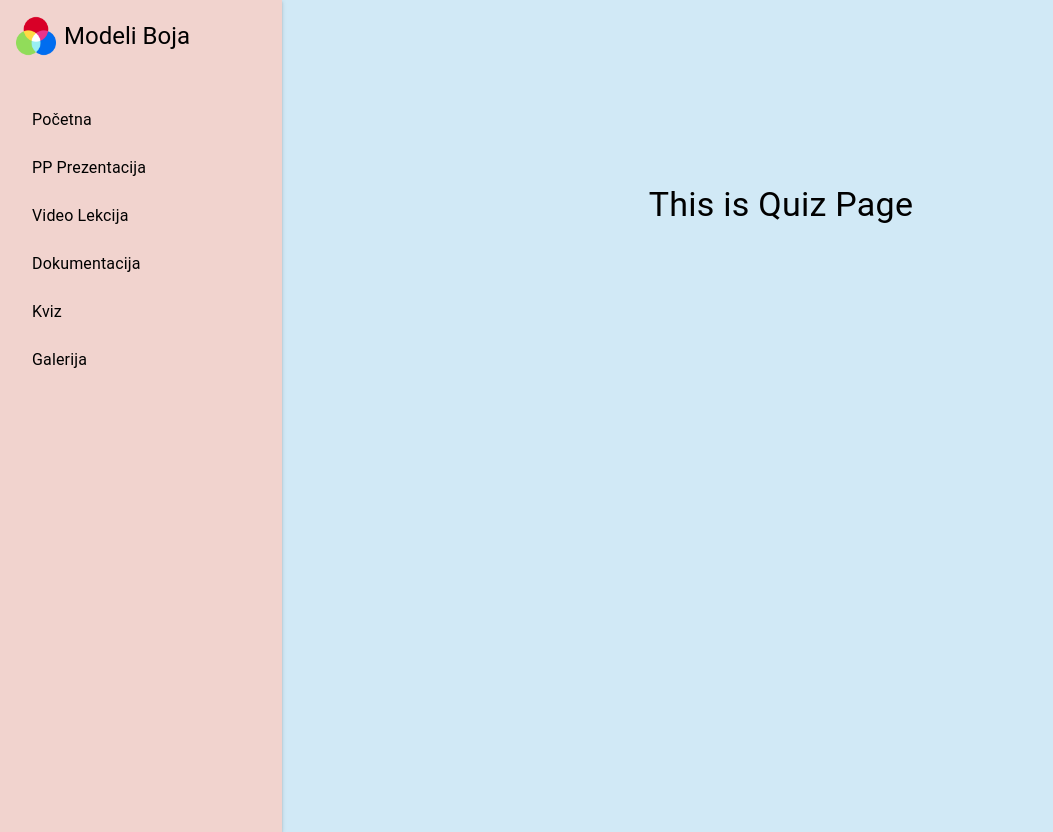
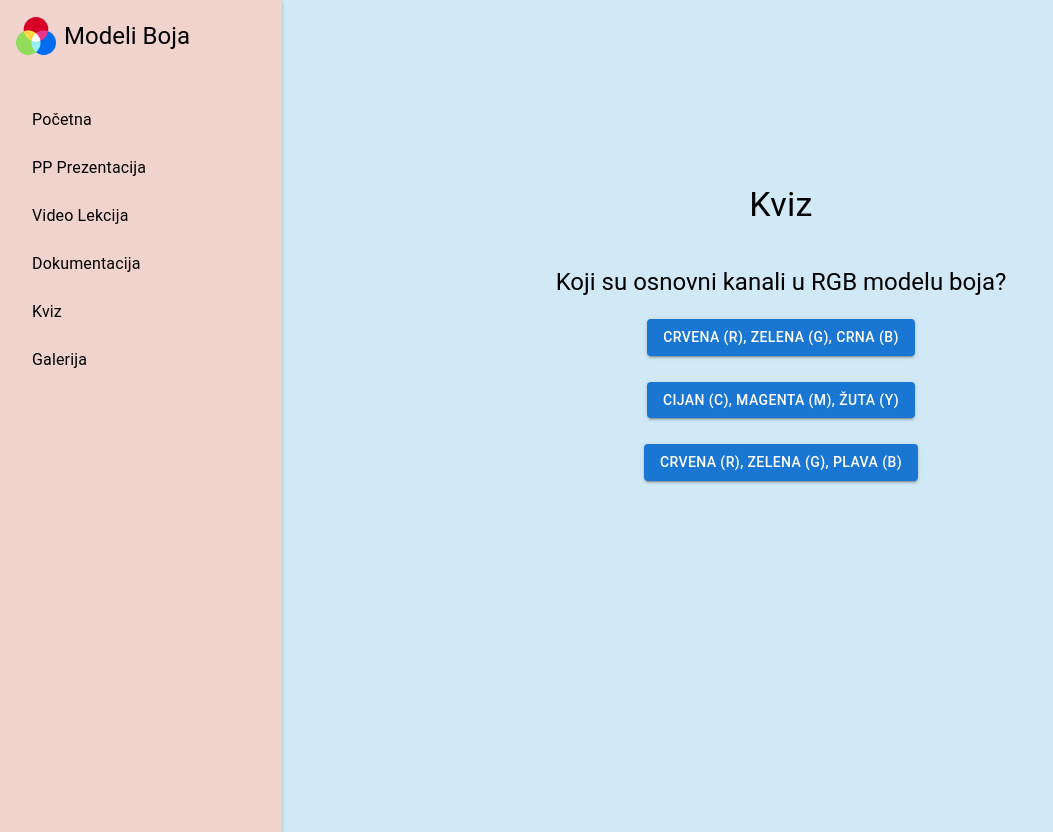
Before and after one commit to marko2405/color-models, a React (Vite) app: page /quiz in a window 1280 px wide. Shown: the whole page, without its empty margins (0-1053 px from the left). Built offline with nearby package versions, Linux system fonts and the light colour scheme.

Commit message:
Prva verzija QuizPage-a
Implementacija kviza na stranicu za kviz, pitanja nisu finalna.
Kviz trenutno prati samo broj tacno odgovorenih pitanja.

```diff
--- a/src/pages/QuizPage.jsx
+++ b/src/pages/QuizPage.jsx
@@ -1,11 +1,311 @@
-import React from "react";
-import { Typography, Box } from "@mui/material";
+import React, { useState } from 'react';
+import { Box, Typography, Button, List, ListItem } from '@mui/material';
 import "../PieChart.css";
 
-const QuizPage = () => (
-  <Box sx={{ textAlign: "center", marginTop: "20vh" }}>
-    <Typography variant="h4">This is Quiz Page</Typography>
-  </Box>
-);
+
+const QuizPage = () => {
+  //pitanja
+	const questions = [
+		{
+      "question": "Koji su osnovni kanali u RGB modelu boja?",
+      "options": [
+        "Crvena (R), Zelena (G), Crna (B)",
+        "Cijan (C), Magenta (M), Žuta (Y)",
+        "Crvena (R), Zelena (G), Plava (B)"
+      ],
+      "answer": 2
+    },
+    {
+      "question": "Šta znači skraćenica CMYK?",
+      "options": [
+        "Cijan (C), Magenta (M), Žuta (Y), Crna (K)",
+        "Cijan (C), Plavi (B), Crni (K), Crveni (R)",
+        "Cijan (C), Magenta (M), Zeleni (G), Crni (K)"
+      ],
+      "answer": 0
+    },
+    {
+      "question": "Koji model boja se koristi na digitalnim ekranima?",
+      "options": [
+        "YUV",
+        "RGB",
+        "CMYK"
+      ],
+      "answer": 1
+    },
+    {
+      "question": "Koji model boja se koristi u štamparstvu?",
+      "options": [
+        "RGB",
+        "LAB",
+        "CMYK"
+      ],
+      "answer": 2
+    },
+    {
+      "question": "Šta označava 'Y' u YUV modelu?",
+      "options": [
+        "Osvetljenje (Luminance)",
+        "Zasićenje (Saturation)",
+        "Plava (Blue)"
+      ],
+      "answer": 0
+    },
+    {
+      "question": "Koja je glavna razlika između aditivnih i subtraktivnih modela boja?",
+      "options": [
+        "Aditivni modeli (RGB) kreiraju boje dodavanjem svetlosti, dok subtraktivni (CMYK) kreiraju boje uklanjanjem svetlosti.",
+        "Subtraktivni modeli (RGB) kreiraju boje dodavanjem svetlosti.",
+        "Aditivni modeli (CMYK) kreiraju boje uklanjanjem svetlosti."
+      ],
+      "answer": 0
+    },
+    {
+      "question": "Koje boje nastaju kombinacijom crvene i zelene u RGB modelu?",
+      "options": [
+        "Žuta",
+        "Ljubičasta",
+        "Naranžasta"
+      ],
+      "answer": 0
+    },
+    {
+      "question": "Zašto se crna boja označava kao 'K' u CMYK modelu?",
+      "options": [
+        "Zato što je crna boja najvažnija u štamparstvu.",
+        "Da bi se izbegla konfuzija sa 'B', koja označava plavu boju u RGB modelu.",
+        "Zato što je crna boja uvek korišćena kao osnovna u modelima boja."
+      ],
+      "answer": 1
+    },
+    {
+      "question": "U kom modelu boja se koristi termin 'hue' (nijansa)?",
+      "options": [
+        "YUV",
+        "HSL i HSV",
+        "CMYK"
+      ],
+      "answer": 1
+    },
+    {
+      "question": "Šta označava 'S' u HSV modelu?",
+      "options": [
+        "Osvetljenje",
+        "Zasićenje",
+        "Luminance"
+      ],
+      "answer": 1
+    },
+    {
+      "question": "Koji model boja je osnova za prenos video signala u televiziji?",
+      "options": [
+        "RGB",
+        "YUV",
+        "HSL"
+      ],
+      "answer": 1
+    },
+    {
+      "question": "Koji je glavni cilj LAB modela boja?",
+      "options": [
+        "Da predstavi boje u skladu sa RGB modelom.",
+        "Da predstavi boje na način kako ih ljudsko oko percipira.",
+        "Da se koriste samo u digitalnim ekranima."
+      ],
+      "answer": 1
+    },
+    {
+      "question": "Koji je opseg vrednosti kanala u RGB modelu u digitalnom formatu?",
+      "options": [
+        "Od 0 do 255",
+        "Od 0 do 1",
+        "Od 0 do 1023"
+      ],
+      "answer": 0
+    },
+    {
+      "question": "U CMYK modelu, šta se dešava kada su svi kanali na maksimalnim vrednostima?",
+      "options": [
+        "Rezultat je cijan boja.",
+        "Rezultat je crna boja.",
+        "Rezultat je bela boja."
+      ],
+      "answer": 1
+    },
+    {
+      "question": "Koje su tri komponente u HSL modelu boja?",
+      "options": [
+        "Nijansa (Hue), Zasićenje (Saturation), Svetlost (Lightness)",
+        "Nijansa (Hue), Zasićenje (Saturation), Osvetljenje (Brightness)",
+        "Crvena (Red), Zelena (Green), Plava (Blue)"
+      ],
+      "answer": 0
+    },
+    {
+      "question": "Koji model boja se koristi u CSS-u za definisanje transparentnosti boje?",
+      "options": [
+        "HSL",
+        "RGBA",
+        "CMYK"
+      ],
+      "answer": 1
+    },
+    {
+      "question": "Šta označava 'A' u RGBA modelu?",
+      "options": [
+        "Alfa kanal, koji predstavlja prozirnost.",
+        "Saturaciju (Saturation)",
+        "Ambijentalnu svetlost (Ambient light)"
+      ],
+      "answer": 0
+    },
+    {
+      "question": "Koji model boja se često koristi za medicinske slike?",
+      "options": [
+        "RGB",
+        "YUV",
+        "CMYK"
+      ],
+      "answer": 1
+    },
+    {
+      "question": "U kom modelu boja se često koriste cilindrične koordinate?",
+      "options": [
+        "YUV",
+        "HSV i HSL",
+        "RGB"
+      ],
+      "answer": 1
+    },
+    {
+      "question": "Koji model boja najbolje opisuje razliku između ljudske percepcije osvetljenja i boje?",
+      "options": [
+        "RGB",
+        "LAB",
+        "CMYK"
+      ],
+      "answer": 1
+    },
+    {
+      "question": "Ako u RGB modelu postavimo sve kanale na maksimalnu vrednost, koju boju dobijamo?",
+      "options": [
+        "Belu",
+        "Žutu",
+        "Crnu"
+      ],
+      "answer": 0
+    },
+    {
+      "question": "Ako u CMYK modelu postavimo sve kanale na 0, koju boju dobijamo?",
+      "options": [
+        "Plavu",
+        "Crnu",
+        "Belu"
+      ],
+      "answer": 2
+    },
+    {
+      "question": "Kako bi izgledala ljubičasta boja u RGB modelu (približne vrednosti)?",
+      "options": [
+        "R=255, G=0, B=255",
+        "R=128, G=0, B=128",
+        "R=128, G=128, B=0"
+      ],
+      "answer": 1
+    },
+    {
+      "question": "Koji model boja je najbolji za odabir boja u programima za uređivanje slika, poput Photoshopa?",
+      "options": [
+        "HSL ili HSV",
+        "RGB",
+        "CMYK"
+      ],
+      "answer": 0
+    },
+    {
+      "question": "Koji model boja omogućava definisanje boje na osnovu temperature svetla?",
+      "options": [
+        "RGB",
+        "CIE XYZ",
+        "HSL"
+      ],
+      "answer": 1
+    }
+	];
+
+
+	const [currentQuestion, setCurrentQuestion] = useState(0);
+	const [userAnswers, setUserAnswers] = useState([]);
+	const [showResults, setShowResults] = useState(false);
+
+
+	const handleAnswerClick = (index) => {
+		setUserAnswers([...userAnswers, index]);
+
+		if (currentQuestion === questions.length - 1) {
+			setShowResults(true);
+		} else {
+			setCurrentQuestion(currentQuestion + 1);
+		}
+	};
+
+	// Kalkulisanje poena
+	const calculateScore = () => {
+		return userAnswers.reduce(
+			(score, answer, index) =>
+				score + (answer === questions[index].answer ? 1 : 0),
+			0
+		);
+	};
+
+	return (
+		<Box sx={{ textAlign: "center", marginTop: "20vh" }}>
+			<Typography variant="h4">Kviz</Typography>
+      <br />
+      <br />
+			{showResults ? (
+				<Box>
+					<Typography variant="h5">
+						Your Score: {calculateScore()} / {questions.length}
+					</Typography>
+				</Box>
+			) : (
+				<Box>
+					<Typography variant="h5">
+						{questions[currentQuestion].question}
+					</Typography>
+          {/* prikazivanje slike ako postoji */}
+					{questions[currentQuestion].image && (
+						<Box>
+							<img
+								src={questions[currentQuestion].image}
+								alt={`Question ${currentQuestion + 1}`}
+								style={{
+									width: "300px",
+									height: "auto",
+									marginBottom: "20px",
+									borderRadius: "8px",
+								}}
+							/>
+						</Box>
+					)}
+					<List>
+            {questions[currentQuestion].options.map((option, index) => (
+		          <ListItem key={index} button sx={{ justifyContent: "center" }}>
+			          <Button
+				          variant="contained"
+				          onClick={() => handleAnswerClick(index)}
+				          sx={{ margin: "5px" }}
+			          >
+				          {option}
+			          </Button>
+		          </ListItem>
+						))}
+					</List>
+				</Box>
+			)}
+		</Box>
+	);
+};
 
 export default QuizPage;
```
